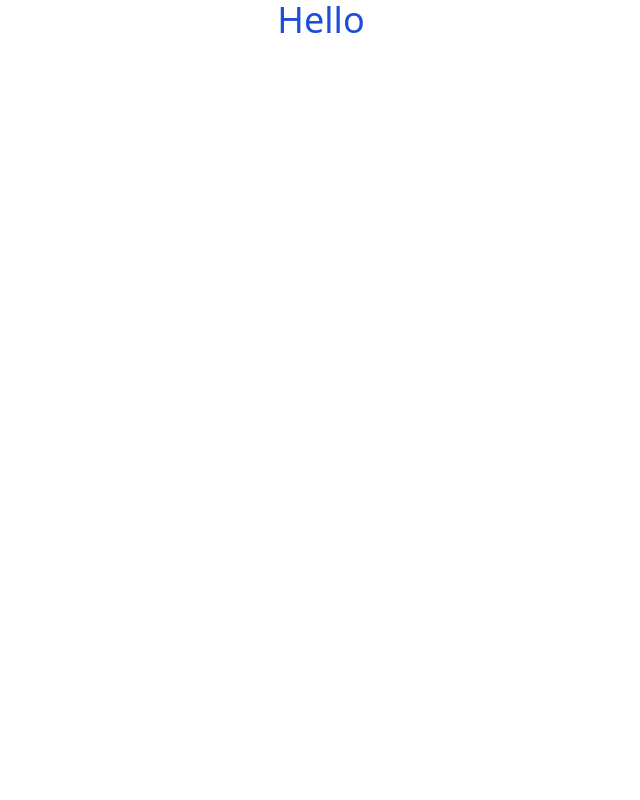
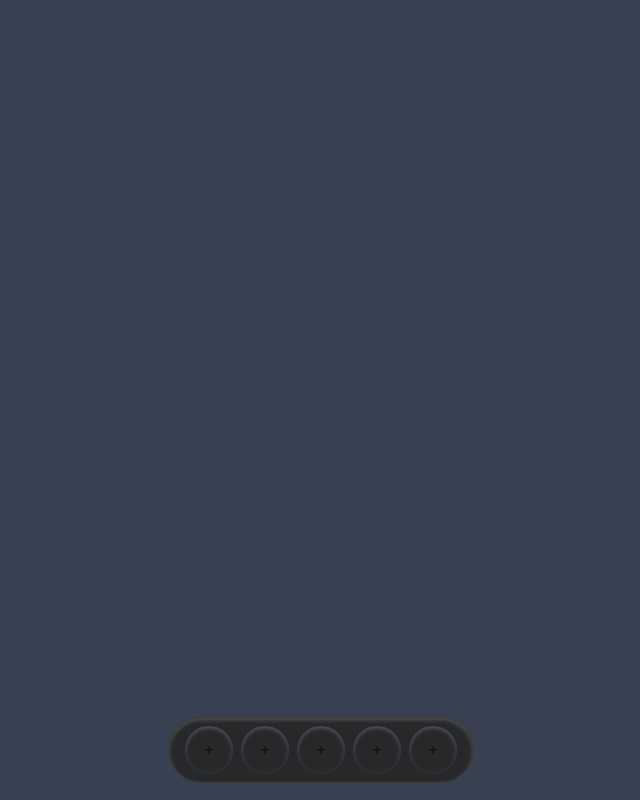
Before and after one commit to fenek-dev/fenek.me, a Next.js app: page / in a window 1280 px wide. Shown: the whole page, without its empty margins (319-959 px from the left). Built offline with nearby package versions, Linux system fonts and the light colour scheme.

Commit message:
Add navbar and nav button

```diff
--- a/app/layout.tsx
+++ b/app/layout.tsx
@@ -11,7 +11,7 @@ export default function RootLayout({
         <meta name="viewport" content="width=device-width, initial-scale=1.0" />
         <title>Fenek</title>
       </head>
-      <body>{children}</body>
+      <body className="bg-gray-700">{children}</body>
     </html>
   );
 }
--- a/app/page.tsx
+++ b/app/page.tsx
@@ -1,6 +1,15 @@
 import React from 'react';
+import { NavButton, Navbar } from 'shared';
 import 'styles/dist.css';
 
 export default function Home() {
-  return <h1 className="text-center text-4xl text-blue-700">Hello</h1>;
+  return (
+    <Navbar>
+      <NavButton>+</NavButton>
+      <NavButton>+</NavButton>
+      <NavButton>+</NavButton>
+      <NavButton>+</NavButton>
+      <NavButton>+</NavButton>
+    </Navbar>
+  );
 }
--- a/package.json
+++ b/package.json
@@ -31,8 +31,8 @@
     "eslint": "8.19.0",
     "eslint-config-next": "latest",
     "postcss": "^8.4.14",
-    "prettier": "^2.7.1",
-    "prettier-plugin-tailwindcss": "^0.1.12",
+    "prettier": "2.8.1",
+    "prettier-plugin-tailwindcss": "0.1.13",
     "tailwindcss": "3.2.4",
     "typescript": "4.9.4"
   }
--- /dev/null
+++ b/shared/index.ts
@@ -0,0 +1 @@
+export * from './ui'
--- /dev/null
+++ b/shared/ui/atoms/NavButton/NavButton.tsx
@@ -0,0 +1,9 @@
+import React from 'react';
+
+export const NavButton = ({ children }: React.ComponentProps<'button'>) => {
+  return (
+    <button className="flex h-12 w-12 items-center justify-center rounded-full bg-neutral-700 bg-transparent text-black opacity-75 shadow-inner shadow-gray-300/40 transition duration-300 ease-in">
+      {children}
+    </button>
+  );
+};
--- /dev/null
+++ b/shared/ui/atoms/NavButton/index.ts
@@ -0,0 +1 @@
+export * from './NavButton'
--- /dev/null
+++ b/shared/ui/atoms/Navbar/Navbar.tsx
@@ -0,0 +1,9 @@
+import React from 'react';
+
+export const Navbar = ({ children }: React.ComponentProps<'nav'>) => {
+  return (
+    <nav className="fixed inset-x-auto bottom-4 right-auto left-1/2 flex -translate-x-1/2 gap-2 rounded-full border-2 border-neutral-700 bg-neutral-800 p-2 px-4 opacity-90 shadow-inner shadow-neutral-400/40">
+      {children}
+    </nav>
+  );
+};
--- /dev/null
+++ b/shared/ui/atoms/Navbar/index.ts
@@ -0,0 +1 @@
+export * from './Navbar'
--- /dev/null
+++ b/shared/ui/atoms/index.ts
@@ -0,0 +1,2 @@
+export * from './NavButton'
+export * from './Navbar'
--- /dev/null
+++ b/shared/ui/index.ts
@@ -0,0 +1 @@
+export * from './atoms'
--- a/tailwind.config.js
+++ b/tailwind.config.js
@@ -3,7 +3,7 @@ module.exports = {
   content: [
     './app/**/*.{js,ts,jsx,tsx}',
     './page/**/*.{js,ts,jsx,tsx}',
-    './ui/**/*.{js,ts,jsx,tsx}',
+    './shared/**/*.{js,ts,jsx,tsx}',
   ],
   theme: {},
 };
```
Also changed, not shown: 1 other file (tests, documents, lock files or other folders).
